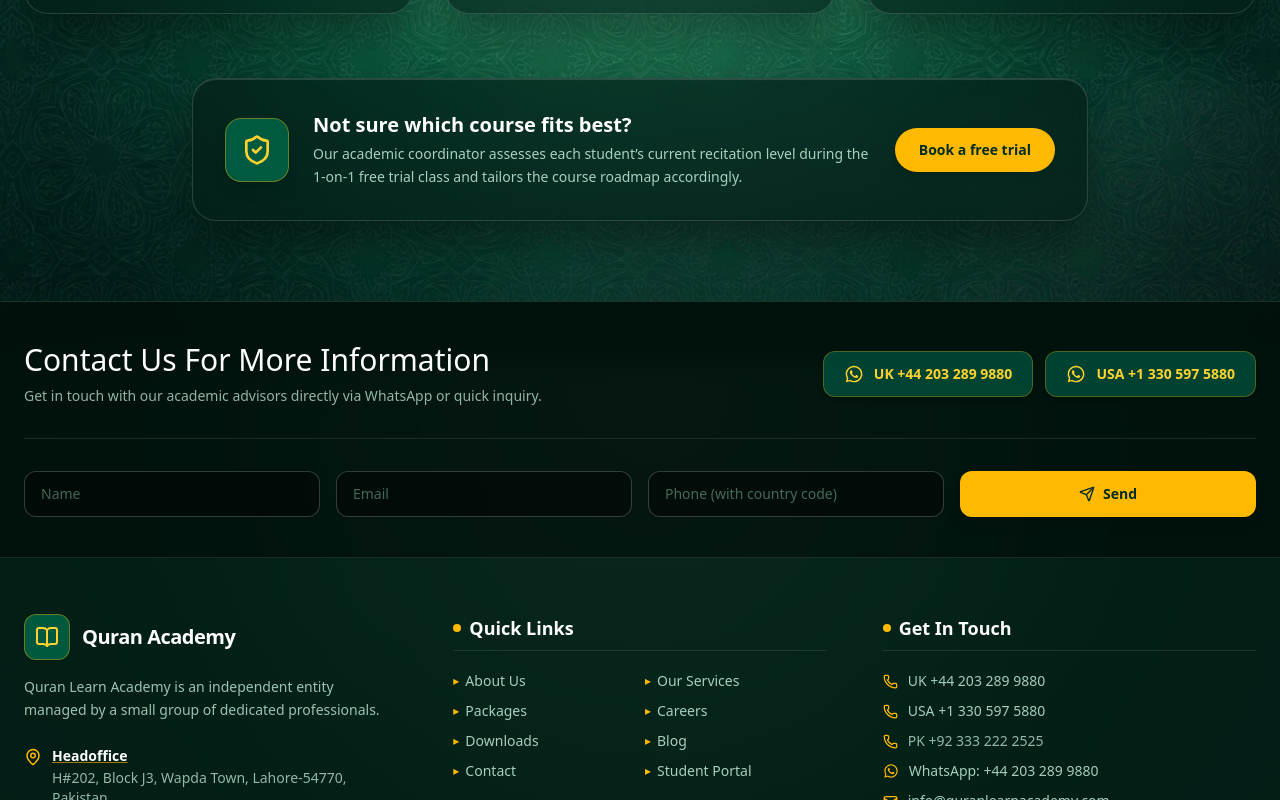
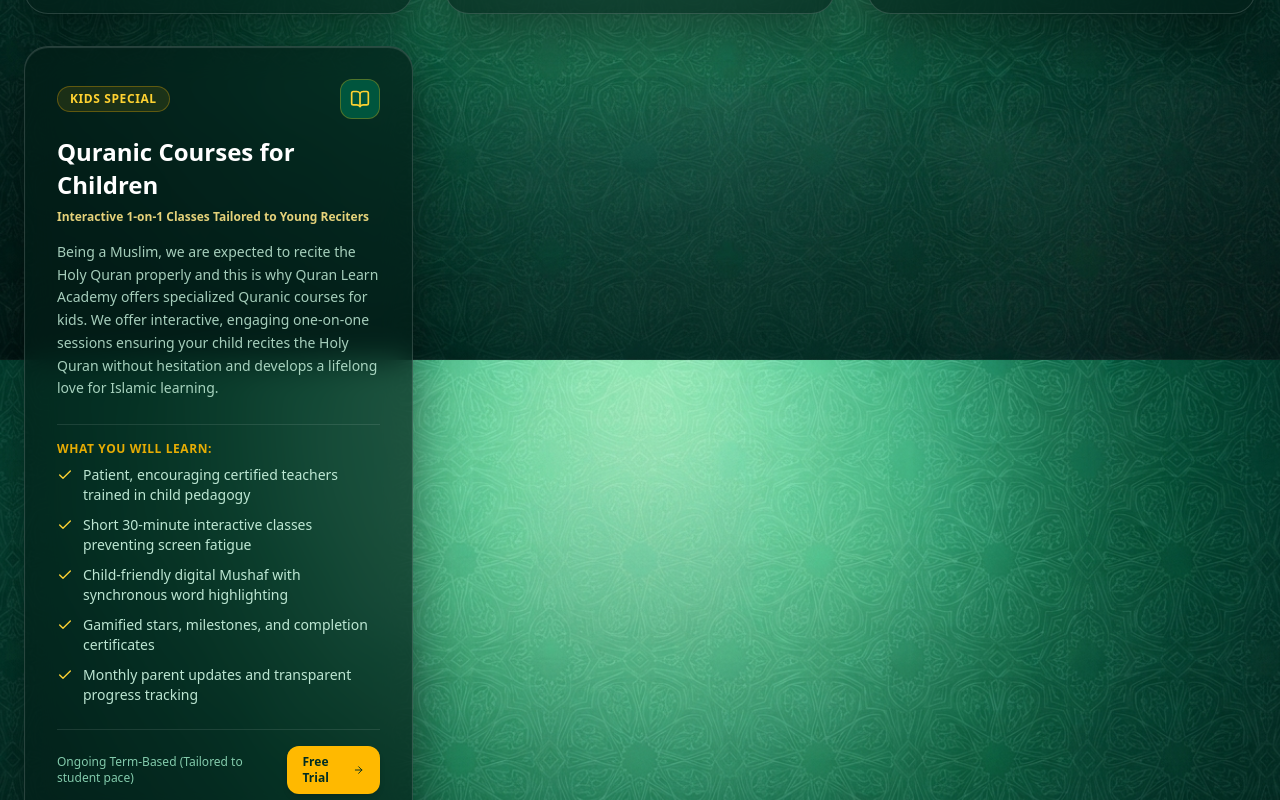
Before and after one commit to mdawoodali/QURAN-ACADEMY-APP, a Next.js app in the folder apps/web/: page /programmes in a window 1280 px wide. Shown: the part 1240-2040 px from the top of the page. Built offline with nearby package versions, Linux system fonts and the light colour scheme; a web font is replaced by a local one.

Commit message:
feat(services): add Quranic Courses for Children with child-centric pedagogy

```diff
--- a/apps/web/src/data/services.ts
+++ b/apps/web/src/data/services.ts
@@ -65,5 +65,23 @@ export const ACADEMY_SERVICES: CourseService[] = [
     targetAudience: "All Ages (Children, Youths, Adult Reverts & Refreshers)",
     duration: "3 – 6 Months (Modular syllabus)",
     iconName: "HeartHandshake"
+  },
+  {
+    id: "quranic-courses-for-children",
+    title: "Quranic Courses for Children",
+    highlightWord: "Children",
+    subtitle: "Interactive 1-on-1 Classes Tailored to Young Reciters",
+    badge: "Kids Special",
+    description: "Being a Muslim, we are expected to recite the Holy Quran properly and this is why Quran Learn Academy offers specialized Quranic courses for kids. We offer interactive, engaging one-on-one sessions ensuring your child recites the Holy Quran without hesitation and develops a lifelong love for Islamic learning.",
+    features: [
+      "Patient, encouraging certified teachers trained in child pedagogy",
+      "Short 30-minute interactive classes preventing screen fatigue",
+      "Child-friendly digital Mushaf with synchronous word highlighting",
+      "Gamified stars, milestones, and completion certificates",
+      "Monthly parent updates and transparent progress tracking"
+    ],
+    targetAudience: "Young Learners (Ages 4 to 15)",
+    duration: "Ongoing Term-Based (Tailored to student pace)",
+    iconName: "Users"
   }
 ];
```
